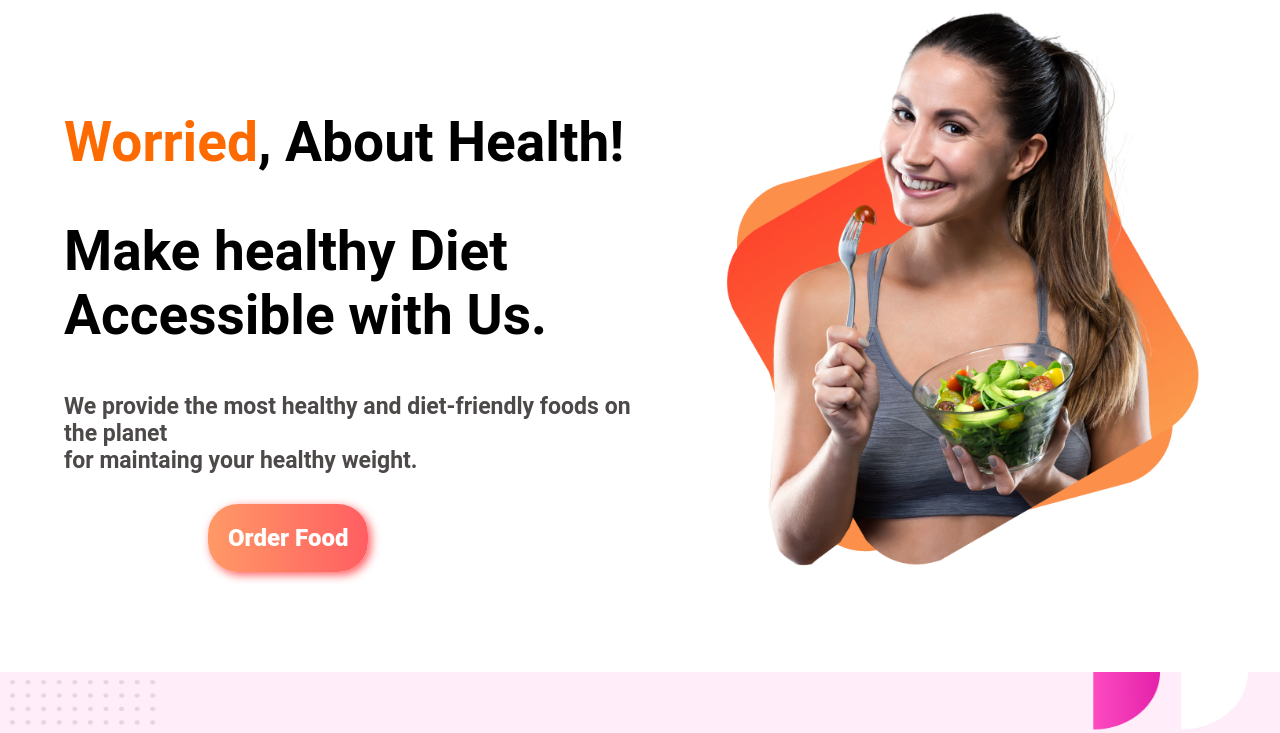
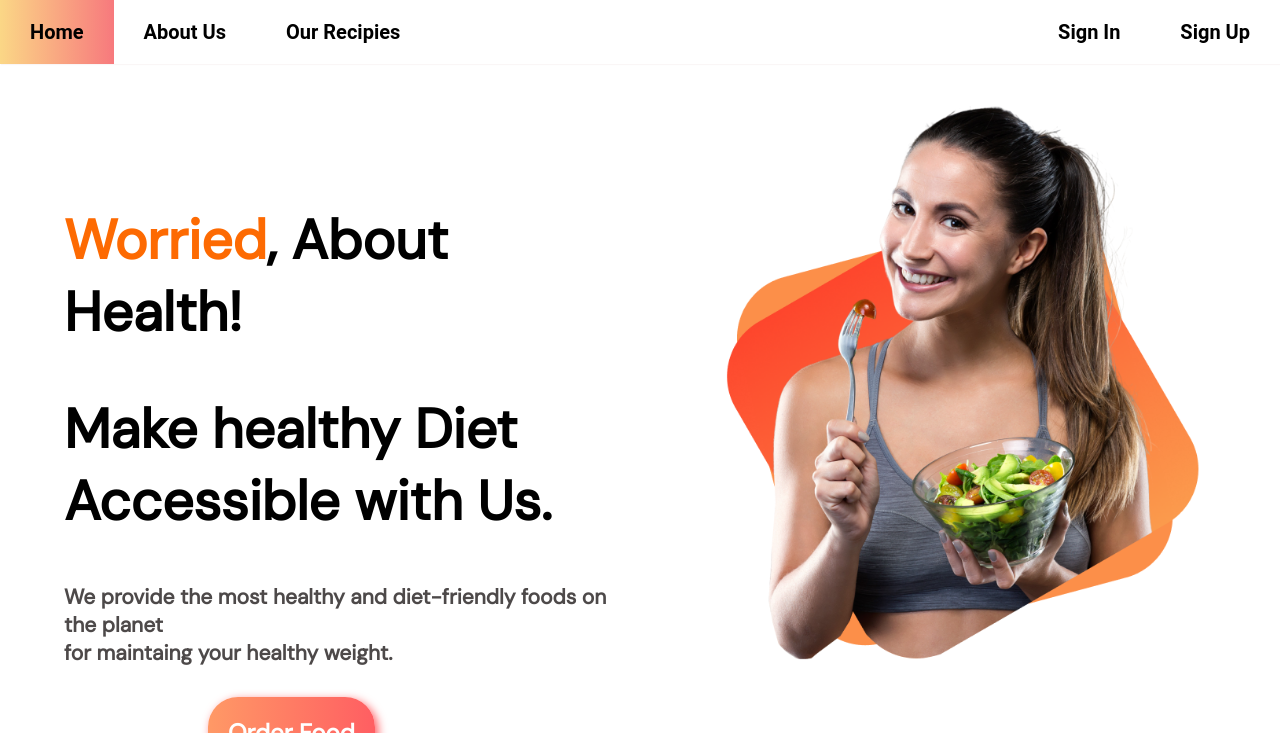
Before and after one commit to srikantoraj/Food-Network, a plain HTML site: page index.html in a window 1280 px wide. Shown: the top 733 px of the page. Drawn offline with Linux system fonts and the light colour scheme.

Commit message:
Final Commit

```diff
--- a/index.html
+++ b/index.html
@@ -8,11 +8,23 @@
 
     <link rel="preconnect" href="https://fonts.googleapis.com">
     <link rel="preconnect" href="https://fonts.gstatic.com" crossorigin>
-    <link href="https://fonts.googleapis.com/css2?family=Poppins&display=swap" rel="stylesheet">
+    <link href="https://fonts.googleapis.com/css2?family=DM+Sans&display=swap" rel="stylesheet">
 
     <link rel="stylesheet" href="style.css">
 </head>
 <body>
+    <section class="nav-bar">
+        <div class="left-nav">
+            <a id="home"href="/">Home</a>
+            <a href="#">About Us</a>
+            <a href="#">Our Recipies</a>
+        </div>
+        <div class="right-nav">
+            <a href="#">Sign In</a>
+            <a href="#">Sign Up</a>
+        </div>
+    </section>
+
     <!-- Starting Home page -->
     <section class="flexible-container home">
         <div class="left container-item">
--- a/style.css
+++ b/style.css
@@ -1,14 +1,41 @@
 body{
-    font-family: Roboto;
+    font-family: 'DM Sans', sans-serif;
     margin:0;
     padding:0;
     box-sizing: border-box;
+}
+
+.nav-bar{
+    background-color: white;
+    box-shadow: 1px 1px 1px rgb(250, 246, 246);
+    display: flex;
+    justify-content: space-between;
+    margin-bottom: 30px;
+    position: sticky;
+    top: 0;
+
+}
+.nav-bar a{
+    font-family: roboto;
+    text-decoration: none;
+    color:black;
+    font-size: 20px;
+    font-weight: bold;
+    padding: 20px 30px;
+
+}
+.left-nav,.right-nav{
+    display: flex;
+    justify-content: space-between;
+}
+#home{
+    background-image:linear-gradient(to right, #fbd786, #f7797d);
 }
 h1{
     font-size: 55px;
 }
 h3{
-    font-size: 23px;
+    font-size: 21px;
     font-weight: 700;
     color:rgb(77, 73, 73);
 }
```
